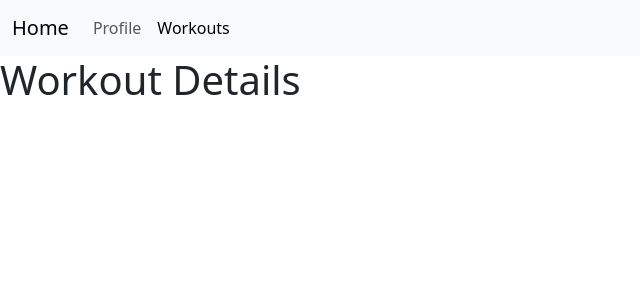
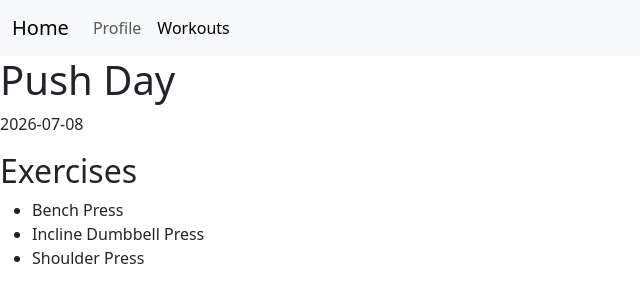
Before and after one commit to Kiankayan/IFitness-School-Project, a React (Vite) app: page /workouts/1 in a window 1280 px wide. Shown: the top 302 px of the page, without its empty margins (0-640 px from the left). Built offline with nearby package versions, Linux system fonts and the light colour scheme.

Commit message:
added exercise map

```diff
--- a/src/pages/WorkoutDetails.tsx
+++ b/src/pages/WorkoutDetails.tsx
@@ -1,7 +1,22 @@
-export default function () {
+import { useParams } from "react-router-dom";
+import { getWorkout } from "../services/fakeWorkoutService";
+
+export default function WorkoutsDetails() {
+  const { id } = useParams();
+  const workout = getWorkout(Number(id));
+
+  if (!workout) return <h1>Workout not found</h1>;
+
   return (
     <>
-      <h1>Workout Details</h1>
+      <h1>{workout.title}</h1>
+      <p>{workout.date}</p>
+      <h2>Exercises</h2>
+      <ul>
+        {workout.exercises.map((exercise) => (
+          <li key={exercise.id}>{exercise.name}</li>
+        ))}
+      </ul>
     </>
   );
 }
--- a/src/pages/Workouts.tsx
+++ b/src/pages/Workouts.tsx
@@ -1,6 +1,7 @@
 import { useEffect, useState } from "react";
 import type { Workout } from "../types/types";
 import { getWorkouts } from "../services/fakeWorkoutService";
+import { Link } from "react-router-dom";
 
 export default function Workouts() {
   const [workouts, setWorkouts] = useState<Workout[]>([]);
@@ -13,7 +14,9 @@ export default function Workouts() {
     <>
       <h1>Workouts</h1>
       {workouts.map((workout) => (
-        <h3 key={workout.id}>{workout.title}</h3>
+        <li key={workout.id}>
+          <Link to={`/workouts/${workout.id}`}>{workout.title}</Link>
+        </li>
       ))}
     </>
   );
```
